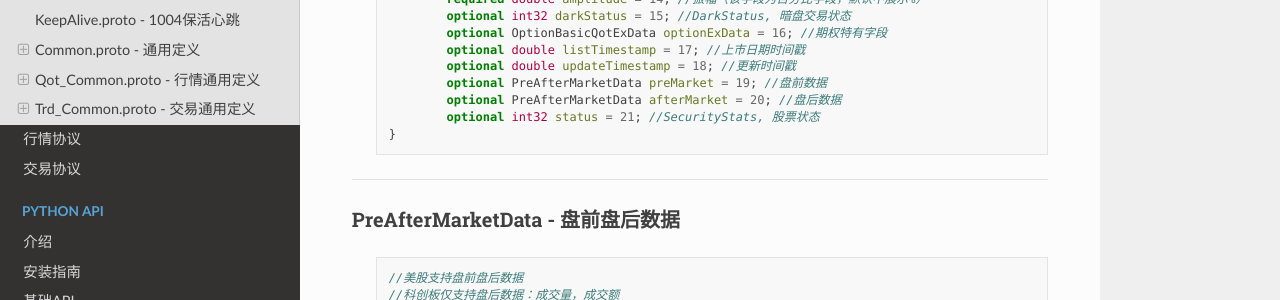
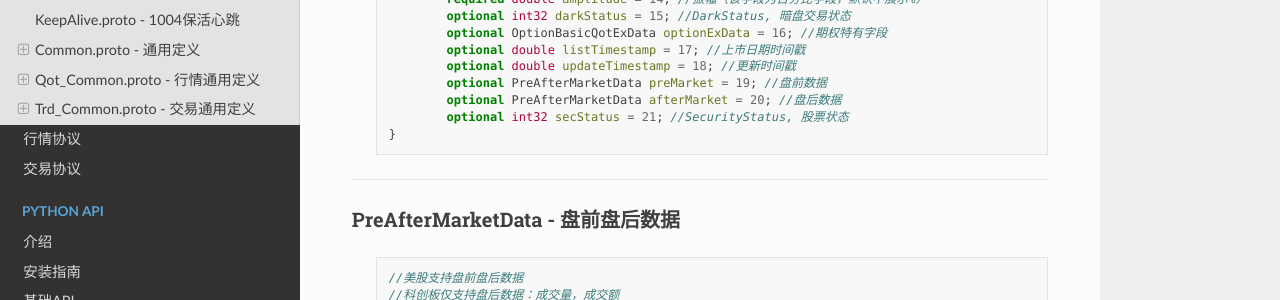
Before and after one commit to FutunnOpen/futu-api-doc, a Sphinx documentation site: the page built from doc_maker/source/protocol/base_define.rst, in a window 1280 px wide and 900 px high, scrolled down 17277 px. Shown: the part 150-450 px from the top of the window. Built offline with Sphinx 7.4.7 and the Read the Docs theme 2.0.0, drawn with Linux system fonts in a browser that asks for light colours.

Commit message:
fix 优化命名 proto股票状态的命名改为secStatus

```diff
--- a/doc_maker/source/api/Quote_API.rst
+++ b/doc_maker/source/api/Quote_API.rst
@@ -591,7 +591,7 @@ get_market_snapshot
  index_raise_count               int            指数类型上涨支数
  index_fall_count                int            指数类型下跌支数
  index_equal_count               int            指数类型平盘支数
- status                          str            股票状态，见 SecurityStatus_
+ sec_status                      str            股票状态，见 SecurityStatus_
  net_open_interest               int            净未平仓合约数
  expiry_date_distance            int            距离到期日天数
  contract_nominal_value          float          合约名义金额
@@ -1012,7 +1012,7 @@ get_stock_quote
         listing_date            str            上市日期 (yyyy-MM-dd)
         price_spread            float          当前向上的价差，亦即摆盘数据的卖档的相邻档位的报价差
         dark_status             str            暗盘交易状态，见 DarkStatus_
-		status                  str            股票状态，见 SecurityStatus_
+		sec_status              str            股票状态，见 SecurityStatus_
         strike_price            float          行权价
         contract_size           int            每份合约数
         open_interest           int            未平仓合约数
--- a/doc_maker/source/protocol/base_define.rst
+++ b/doc_maker/source/protocol/base_define.rst
@@ -1031,7 +1031,7 @@ BasicQot - 基础报价
 		optional double updateTimestamp = 18; //更新时间戳
 		optional PreAfterMarketData preMarket = 19; //盘前数据
 		optional PreAfterMarketData afterMarket = 20; //盘后数据
-		optional int32 status = 21; //SecurityStats, 股票状态
+		optional int32 secStatus = 21; //SecurityStatus, 股票状态
 	}
 
 -----------------------------------------------------------------------------------------------------------
--- a/doc_maker/source/protocol/quote_protocol.rst
+++ b/doc_maker/source/protocol/quote_protocol.rst
@@ -1164,7 +1164,7 @@
 		optional double lowestHistoryPrice = 36;  // 历史最低价
 		optional Qot_Common.PreAfterMarketData preMarket = 37; //Qot_Common::PreAfterMarketData 盘前数据
 		optional Qot_Common.PreAfterMarketData afterMarket = 38; //Qot_Common::PreAfterMarketData 盘后数据
-		optional int32 status = 39; //Qot_Common::SecurityStats 股票状态
+		optional int32 secStatus = 39; //Qot_Common::SecurityStatus 股票状态
 	}
 
 	message Snapshot
```
